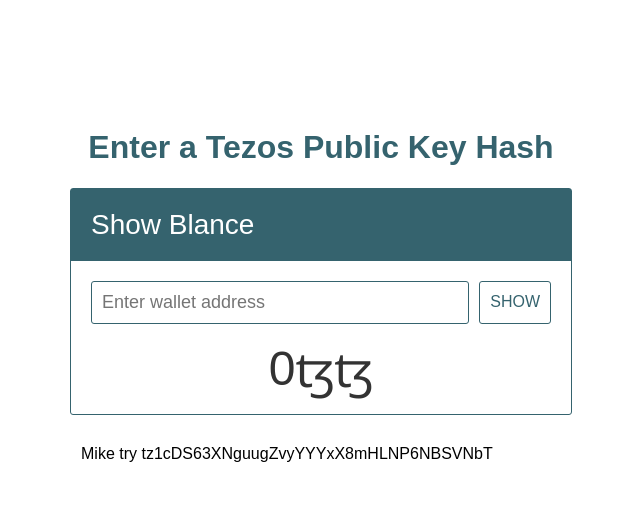
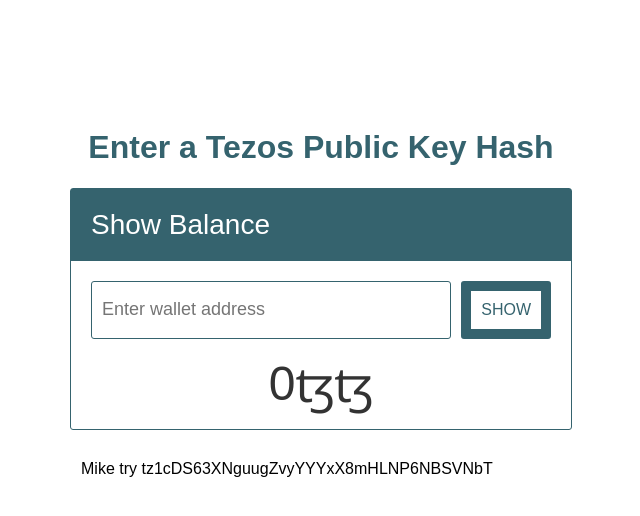
Before and after one commit to michaelkernaghan/BestDappEver, a website built with Parcel: page src/index.html in a window 1280 px wide. Shown: the whole page, without its empty margins (319-959 px from the left). Built offline with nearby package versions, Linux system fonts and the light colour scheme; what @taquito/taquito would draw is missing.

Commit message:
fixed the blance

```diff
--- a/src/app.css
+++ b/src/app.css
@@ -65,7 +65,7 @@
   display: flex;
   flex-direction: column;
   justify-content: center;
-  border: 1px solid #35636e;
+  border: 10px solid #35636e;
   border-radius: 3px;
   padding: 10px;
   text-decoration: none;
--- a/src/index.html
+++ b/src/index.html
@@ -7,7 +7,7 @@
   <body>
     <h1>Enter a Tezos Public Key Hash</h1>
     <div id="dialog">
-      <div id="header">Show Blance</div>
+      <div id="header">Show Balance</div>
       <div id="content">
         <div id="balance-form">
           <input
```
